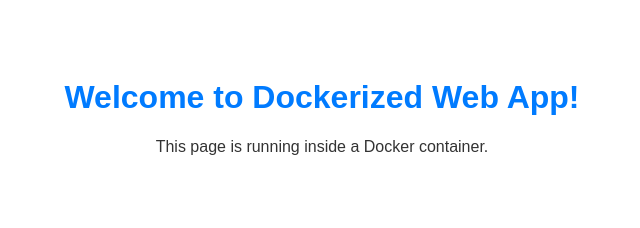
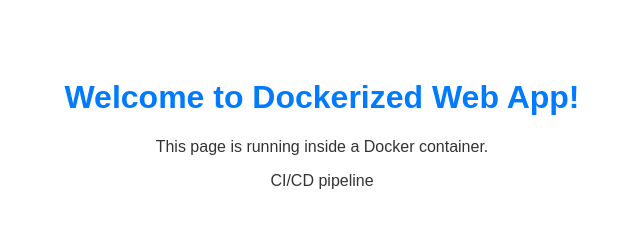
Before and after one commit to Subika-Shanmugam/cicdpract, a plain HTML site: page index.html in a window 1280 px wide. Shown: the whole page, without its empty margins (318-958 px from the left). Drawn offline with Linux system fonts and the light colour scheme.

Commit message:
Update index.html

```diff
--- a/index.html
+++ b/index.html
@@ -13,5 +13,6 @@
 <body>
     <h1>Welcome to Dockerized Web App!</h1>
     <p>This page is running inside a Docker container.</p>
+    <p>CI/CD pipeline</p>
 </body>
 </html>
```
